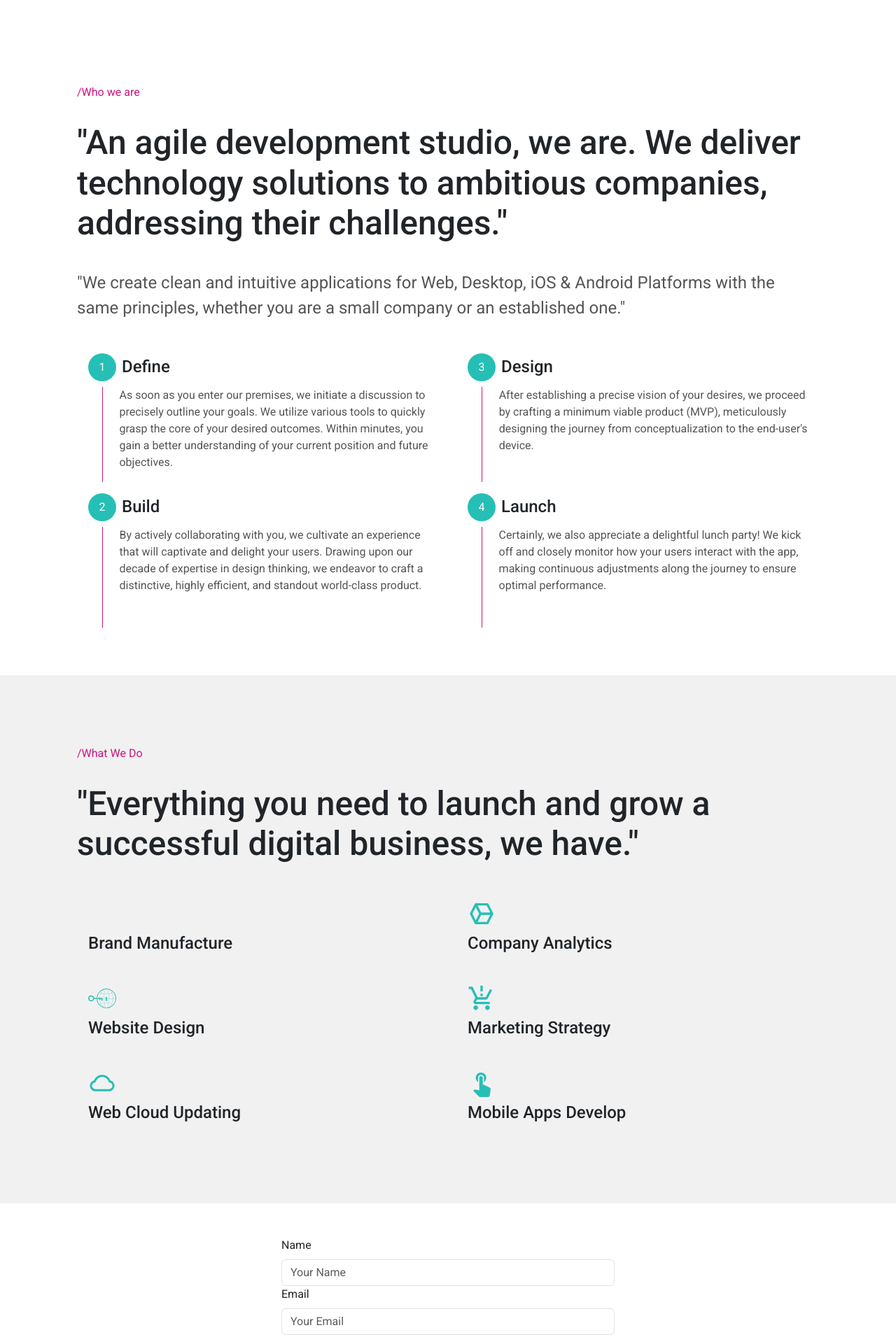
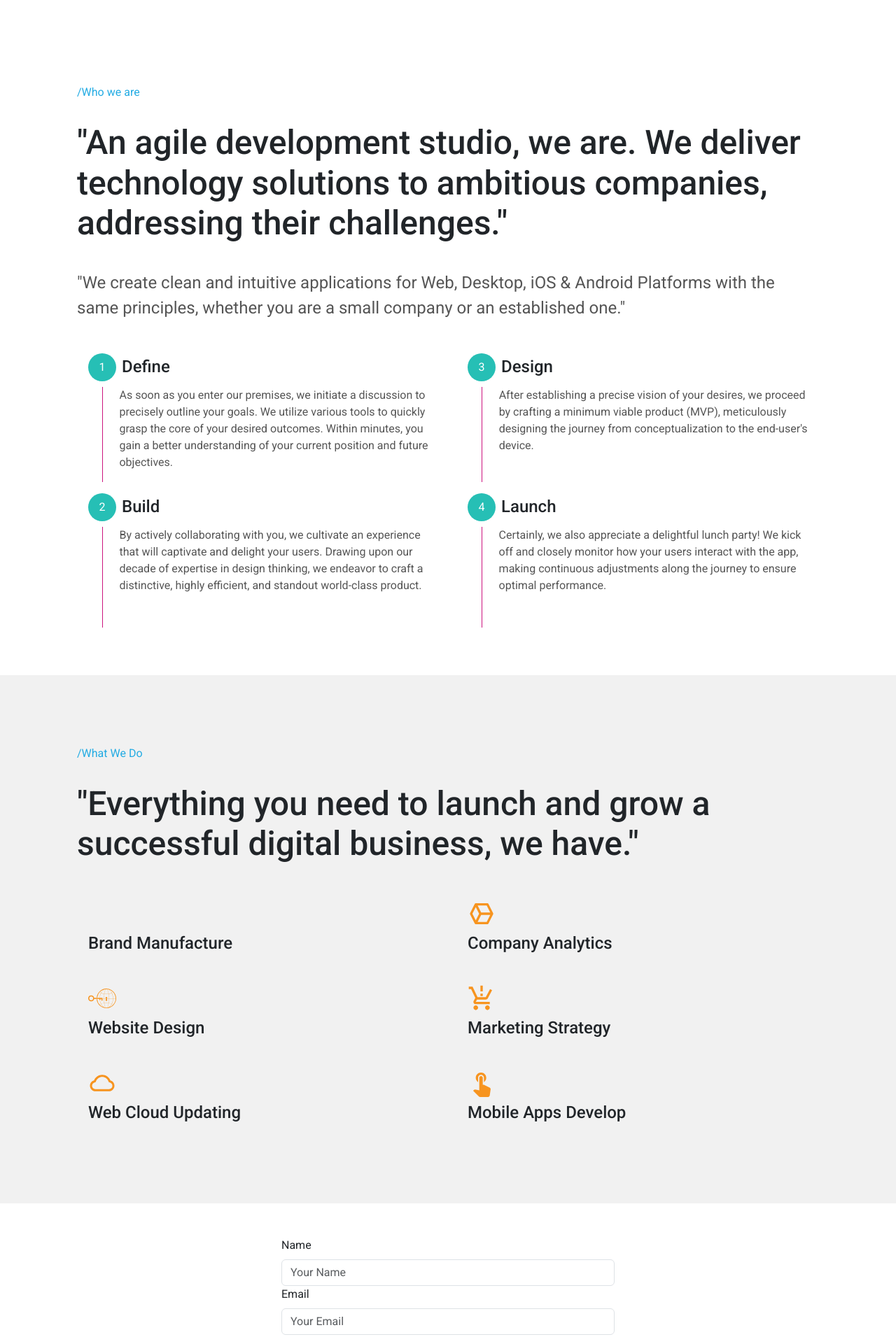
Before and after one commit to hasibdurjoy/studio, a React (Create React App) app: page / in a window 1280 px wide. Shown: the part 780-2691 px from the top of the page at 70% size. Built offline with nearby package versions, Linux system fonts and the light colour scheme; some icons are missing.

Commit message:
color change

```diff
--- a/src/Component/Banner.jsx
+++ b/src/Component/Banner.jsx
@@ -40,7 +40,7 @@ const Banner = () => {
                   width: "100px",
                   height: "2px",
                   display: "block",
-                  backgroundColor: "#cc147f",
+                  backgroundColor: "#22abe3",
                   marginTop: "30px",
                 }}
               ></div>
--- a/src/Component/ContactUs.jsx
+++ b/src/Component/ContactUs.jsx
@@ -52,10 +52,8 @@ const ContactUs = () => {
             <Col md={3}>
               <img height="50px" src="https://i.ibb.co/PMLmc6C/TS.png" alt="" />
               <p className="mt-4">Content By Circle INC</p>
-              <p>
-                House 164, Road 08, Uttara, Dhaka-1230 41 Constance Street,
-                London, England-E16 2DQ
-              </p>
+              <p>Address-1: House 164, Road 08, Uttara, Dhaka-1230</p>
+              <p>Address-2: 41 Constance Street, London, England-E16 2DQ</p>
               <p>Contact: +44 7453162635</p>
             </Col>
             <Col md={3}>
--- a/src/Component/WhatWeDo.jsx
+++ b/src/Component/WhatWeDo.jsx
@@ -14,7 +14,7 @@ const WhatWeDo = () => {
   return (
     <div style={{ backgroundColor: "#F1F1F1" }}>
       <Container style={{ padding: "100px 40px" }}>
-        <p style={{ color: "#cc147f" }}>/What We Do</p>
+        <p style={{ color: "#22abe3" }}>/What We Do</p>
         <h1 style={{ fontSize: "48px", padding: "15px 0px" }}>
           "Everything you need to launch and grow a successful digital business,
           we have."
@@ -23,7 +23,7 @@ const WhatWeDo = () => {
           <Col sm={12} md={6}>
             <Card className="border-0 h-100 bg-transparent">
               <Card.Body>
-                <div className="fs-1" style={{ color: "#26BFB5" }}>
+                <div className="fs-1" style={{ color: "#f7941f" }}>
                   <PiTelevisionSimpleBold />
                 </div>
                 <h4 className="mb-0 ">Brand Manufacture</h4>
@@ -33,7 +33,7 @@ const WhatWeDo = () => {
           <Col sm={12} md={6}>
             <Card className="border-0 h-100 bg-transparent">
               <Card.Body>
-                <div className="fs-1" style={{ color: "#26BFB5" }}>
+                <div className="fs-1" style={{ color: "#f7941f" }}>
                   <BiCubeAlt />
                 </div>
                 <h4 className="mb-0 ">Company Analytics</h4>
@@ -43,7 +43,7 @@ const WhatWeDo = () => {
           <Col sm={12} md={6}>
             <Card className="border-0 h-100 bg-transparent">
               <Card.Body>
-                <div className="fs-1" style={{ color: "#26BFB5" }}>
+                <div className="fs-1" style={{ color: "#f7941f" }}>
                   <SiWebauthn />
                 </div>
                 <h4 className="mb-0 ">Website Design</h4>
@@ -53,7 +53,7 @@ const WhatWeDo = () => {
           <Col sm={12} md={6}>
             <Card className="border-0 h-100 bg-transparent">
               <Card.Body>
-                <div className="fs-1" style={{ color: "#26BFB5" }}>
+                <div className="fs-1" style={{ color: "#f7941f" }}>
                   <MdOutlineProductionQuantityLimits />
                 </div>
                 <h4 className="mb-0 ">Marketing Strategy</h4>
@@ -63,7 +63,7 @@ const WhatWeDo = () => {
           <Col sm={12} md={6}>
             <Card className="border-0 h-100 bg-transparent">
               <Card.Body>
-                <div className="fs-1" style={{ color: "#26BFB5" }}>
+                <div className="fs-1" style={{ color: "#f7941f" }}>
                   <AiOutlineCloud />
                 </div>
                 <h4 className="mb-0 ">Web Cloud Updating</h4>
@@ -73,7 +73,7 @@ const WhatWeDo = () => {
           <Col sm={12} md={6}>
             <Card className="border-0 h-100 bg-transparent">
               <Card.Body>
-                <div className="fs-1" style={{ color: "#26BFB5" }}>
+                <div className="fs-1" style={{ color: "#f7941f" }}>
                   <MdTouchApp />
                 </div>
                 <h4 className="mb-0 ">Mobile Apps Develop</h4>
--- a/src/Component/WhoWeAre.jsx
+++ b/src/Component/WhoWeAre.jsx
@@ -33,7 +33,7 @@ const WhoWeAre = () => {
   ];
   return (
     <Container style={{ padding: "100px 40px" }}>
-      <p style={{ color: "#cc147f" }}>/Who we are</p>
+      <p style={{ color: "#22abe3" }}>/Who we are</p>
       <h1 style={{ fontSize: "48px", padding: "15px 0px" }}>
         "An agile development studio, we are. We deliver technology solutions to
         ambitious companies, addressing their challenges."
```
